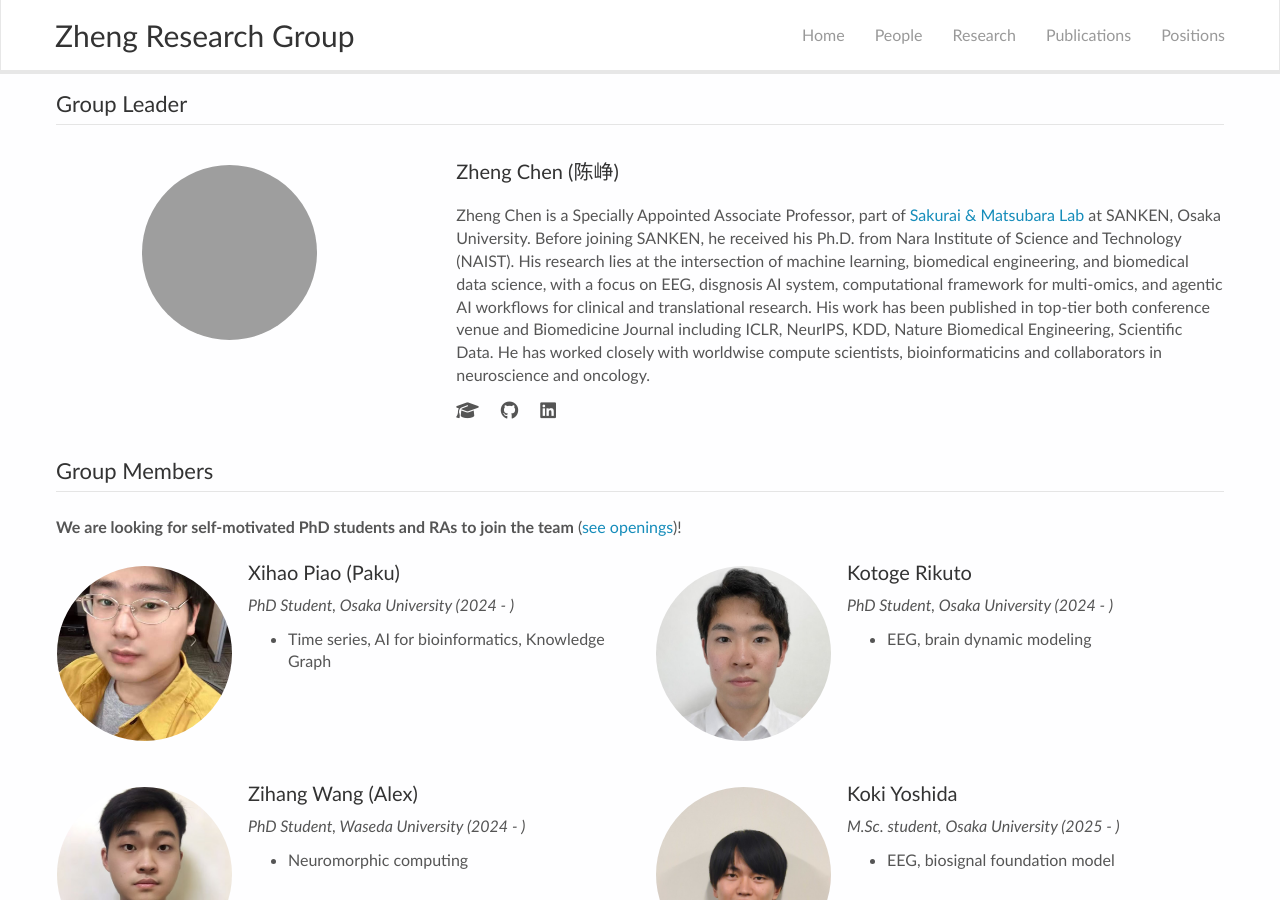
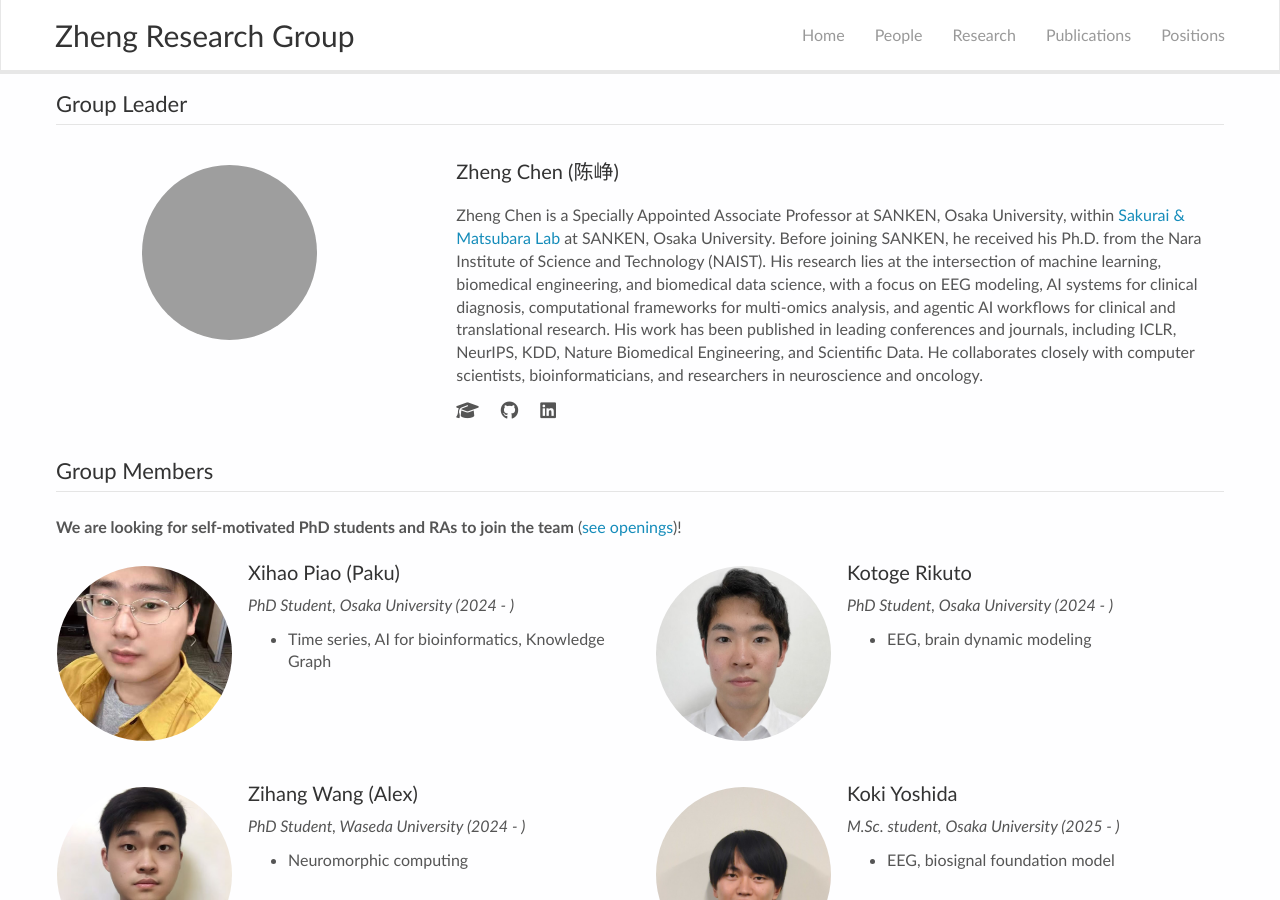
Before and after one commit to zhengchen3/zhengchen3.github.io, a Jekyll site: the page built from _pages/team.md, in a window 1280 px wide and 900 px high. Built offline with Jekyll 4.4.1, drawn with Linux system fonts in a browser that asks for light colours; nearby versions of some CDN libraries.

```diff
--- a/_pages/team.md
+++ b/_pages/team.md
@@ -52,11 +52,9 @@ permalink: /team/
  </ul>
 
 <p>
-Zheng Chen is a  Specially Appointed Associate Professor, part of [Sakurai & Matsubara Lab](https://www.dm.sanken.osaka-u.ac.jp) at SANKEN, Osaka University.
-Before joining SANKEN, he received his Ph.D. from Nara Institute of Science and Technology (NAIST).
-His research lies at the intersection of machine learning, biomedical engineering, and biomedical data science, with a focus on EEG, disgnosis AI system, computational framework for multi-omics, and agentic AI workflows for clinical and translational research.
-His work has been published in top-tier both conference venue and Biomedicine Journal including ICLR, NeurIPS, KDD, Nature Biomedical Engineering, Scientific Data.
-He has worked closely with worldwise compute scientists, bioinformaticins and collaborators in neuroscience and oncology.
+Zheng Chen is a  Specially Appointed Associate Professor at SANKEN, Osaka University, within [Sakurai & Matsubara Lab](https://www.dm.sanken.osaka-u.ac.jp) at SANKEN, Osaka University.
+Before joining SANKEN, he received his Ph.D. from the Nara Institute of Science and Technology (NAIST). His research lies at the intersection of machine learning, biomedical engineering, and biomedical data science, with a focus on EEG modeling, AI systems for clinical diagnosis, computational frameworks for multi-omics analysis, and agentic AI workflows for clinical and translational research. His work has been published in leading conferences and journals, including ICLR, NeurIPS, KDD, Nature Biomedical Engineering, and Scientific Data.
+He collaborates closely with computer scientists, bioinformaticians, and researchers in neuroscience and oncology.
 </p>
 
 <!-- <p>
```
